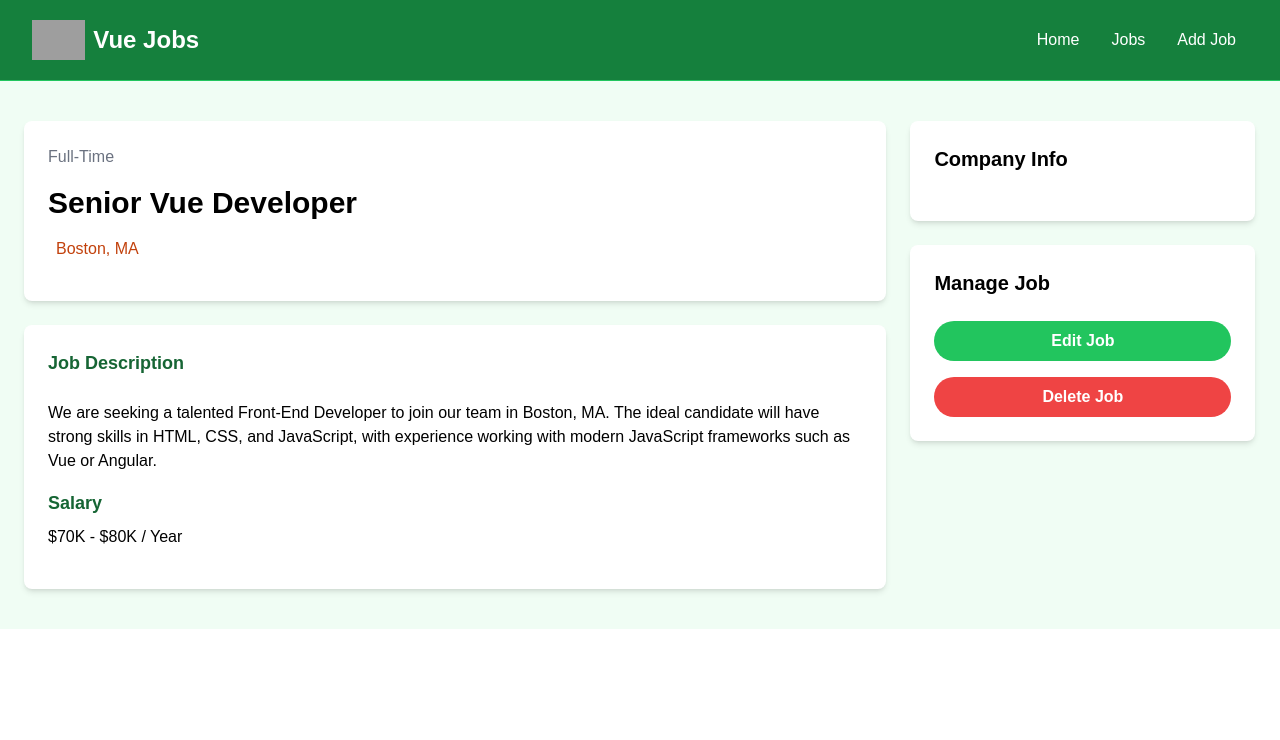
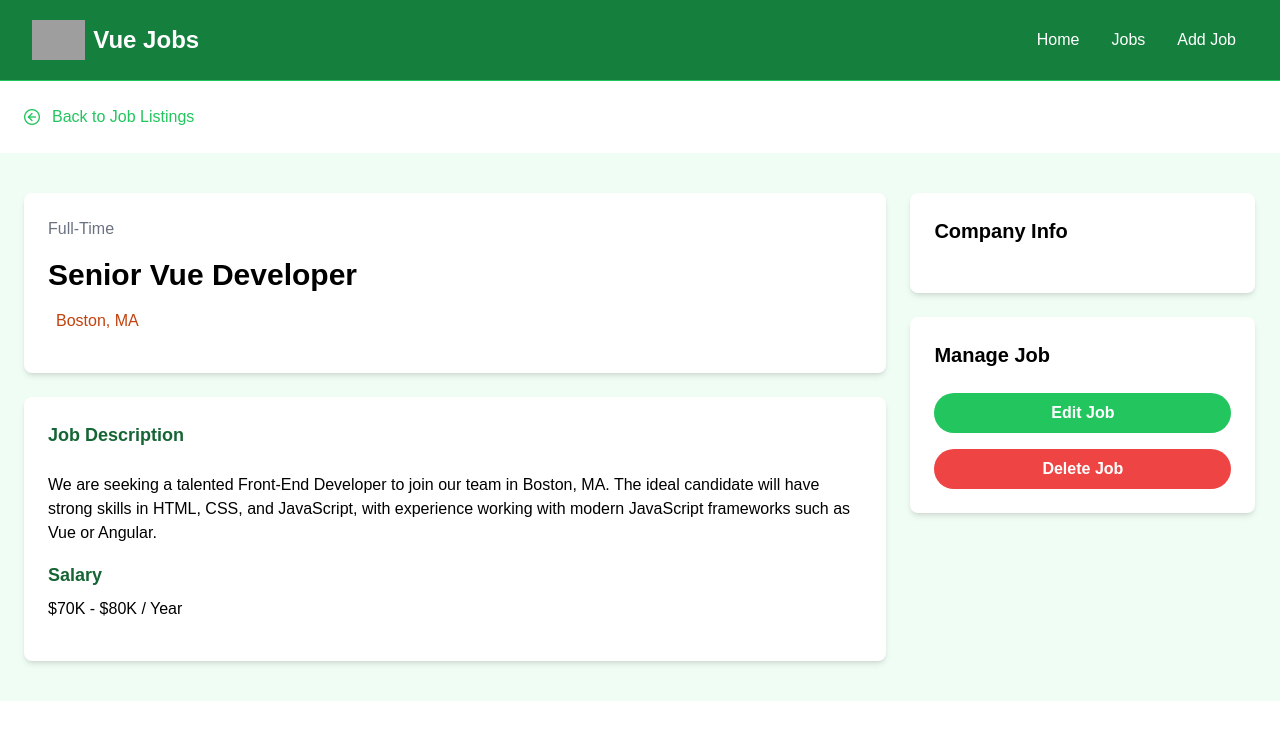
Before and after one commit to KHADGA-R/VueJobPortal, a Vue app: page /jobs/1 in a window 1280 px wide. Shown: the top 740 px of the page. Built offline with nearby package versions, Linux system fonts and the light colour scheme; data requests are answered from the project's data file; grey boxes are pictures that could not be loaded.

Commit message:
Adding Backbutton component

```diff
--- /dev/null
+++ b/src/components/BackButton.vue
@@ -0,0 +1,17 @@
+<script setup>
+import { RouterLink } from 'vue-router';
+
+</script>
+
+<template>
+    <section>
+      <div class="container m-auto py-6 px-6">
+        <RouterLink
+          to="/jobs"
+          class="text-green-500 hover:text-green-600 flex items-center"
+        >
+          <i class="pi pi-arrow-circle-left mr-3"></i> Back to Job Listings
+        </RouterLink>
+      </div>
+    </section>
+</template>
--- a/src/views/JobView.vue
+++ b/src/views/JobView.vue
@@ -2,6 +2,7 @@
 import PulseLoader from 'vue-spinner/src/PulseLoader.vue';
 import { ref, onMounted } from 'vue';
 import { useRoute, RouterLink } from 'vue-router';
+import BackButton from '../components/BackButton.vue';
 import axios from 'axios';
 
 
@@ -29,6 +30,7 @@
 </script>
 
 <template>
+  <BackButton />
 
    <section v-if="!job.isLoading" class="bg-green-50">
       <div class="container m-auto py-10 px-6">
```
